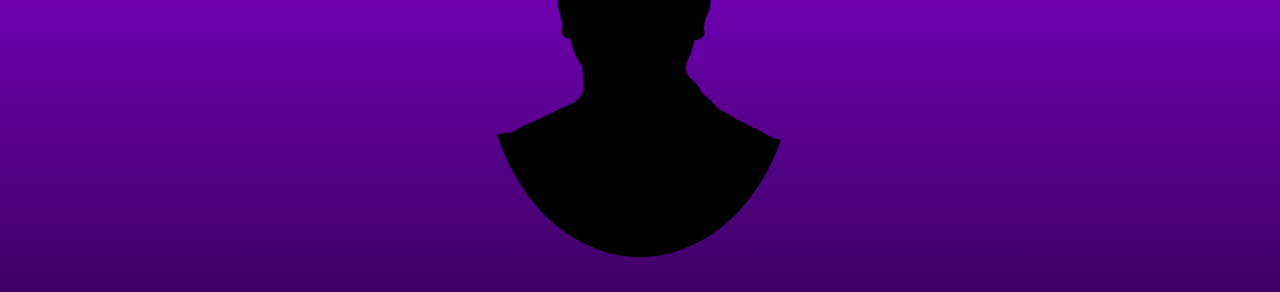
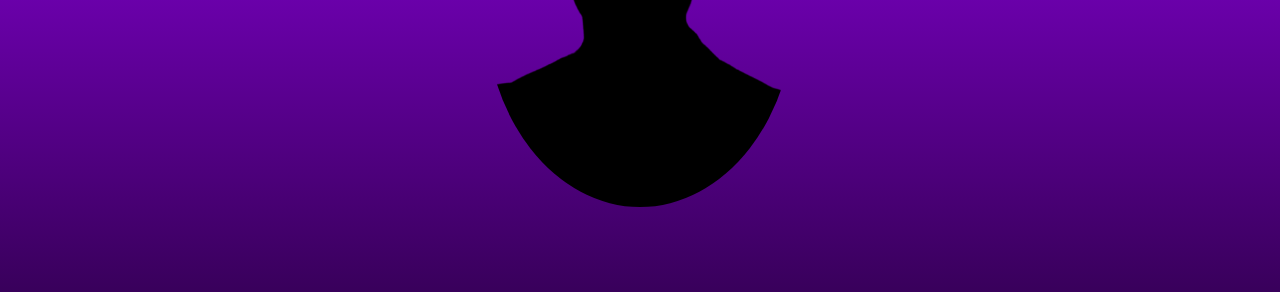
Before and after one commit to emiliolugo/emiliolugo.github.io, a plain HTML site: page index.html in a window 1280 px wide. Shown: the part 382-674 px from the top of the page. Drawn offline with nearby package versions, Linux system fonts and the light colour scheme.

Commit message:
Update index.html

```diff
--- a/index.html
+++ b/index.html
@@ -53,7 +53,7 @@
                 </div>
             </div>
         </nav>
-        <div id = "first-section" class="container-fluid-full sailec-bold" style = "padding-top: 10%; padding-bottom: 10%;">
+        <div id = "first-section" class="container-fluid-full sailec-bold" style = "padding-top: 6%; padding-bottom: 10%;">
             <div class="row align-items-center justify-content-center">
                 <div class="container text-center" style="margin-bottom: 10%;">
                     <div class = "row">
```
